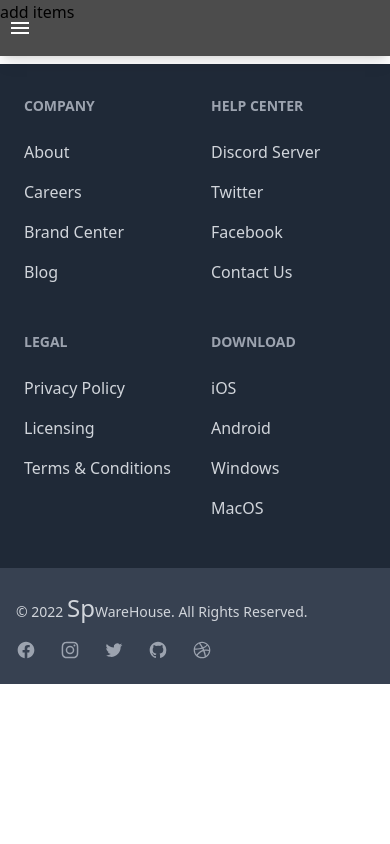
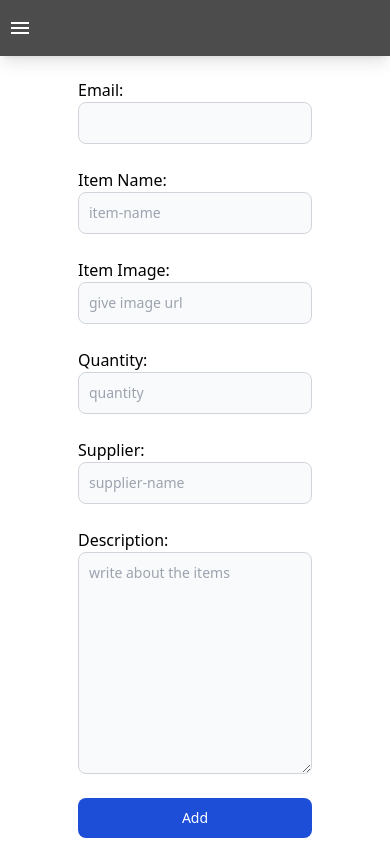
Before and after one commit to SouravArefin/SP-WareHouse-Client, a React (Create React App) app: page /addItems in a window 390 px wide. Shown: the top 844 px of the page. Built offline with nearby package versions, Linux system fonts and the light colour scheme; no server answers.

Commit message:
add-item-done

```diff
--- a/src/Components/AddItems/AddItems.js
+++ b/src/Components/AddItems/AddItems.js
@@ -1,9 +1,74 @@
 import React from 'react';
+import { useAuthState } from 'react-firebase-hooks/auth';
+import { toast, ToastContainer } from 'react-toastify';
+import { auth } from '../../firebase.init';
 
 const AddItems = () => {
+
+    const [user] = useAuthState(auth)
+    const handleSubmit = e => {
+        e.preventDefault();
+
+        const email = user?.email
+        const name = e.target.itemName.value
+        const img = e.target.itemImage.value
+        const quantity = e.target.quantity.value
+        const supplier = e.target.supplier.value
+        const description = e.target.description.value
+        const item = {  email,name,supplier,quantity,img,description, }
+        console.log(item)
+
+
+        fetch('http://localhost:4000/item', {
+            method: 'POST',
+            headers: {
+                'content-type': 'application/json'
+            },
+            body: JSON.stringify(item)
+         })
+            .then(res => res.json())
+           .then(data => {
+               console.log('success', data)
+               toast('item added successfully')
+        })
+
+        e.target.reset()
+    };
     return (
-        <div>
-            add items
+        <div style={{margin: '20%' }}>
+            <form onSubmit={handleSubmit}>
+
+                <div className="mb-6">
+    <label>Email:</label>
+                    <input value={user?.email}type="email" id="text" name='email' className="bg-gray-50 border border-gray-300 text-gray-900 text-sm rounded-lg focus:ring-blue-500 focus:border-blue-500 block w-full p-2.5 dark:bg-gray-700 dark:border-gray-600 dark:placeholder-gray-400 dark:text-white dark:focus:ring-blue-500 dark:focus:border-blue-500" />
+                </div>
+
+   <div className="mb-6">
+    <label>Item Name:</label>
+                    <input type="text" id="text" name='itemName' placeholder="item-name" className="bg-gray-50 border border-gray-300 text-gray-900 text-sm rounded-lg focus:ring-blue-500 focus:border-blue-500 block w-full p-2.5 dark:bg-gray-700 dark:border-gray-600 dark:placeholder-gray-400 dark:text-white dark:focus:ring-blue-500 dark:focus:border-blue-500" required />
+                </div>
+   <div className="mb-6">
+    <label>Item Image:</label>
+                    <input type="text" id="text" name='itemImage' placeholder="give image url" className="bg-gray-50 border border-gray-300 text-gray-900 text-sm rounded-lg focus:ring-blue-500 focus:border-blue-500 block w-full p-2.5 dark:bg-gray-700 dark:border-gray-600 dark:placeholder-gray-400 dark:text-white dark:focus:ring-blue-500 dark:focus:border-blue-500" required />
+                </div>
+   <div className="mb-6">
+    <label>Quantity:</label>
+                    <input type="number" id="text" name='quantity' placeholder="quantity" className="bg-gray-50 border border-gray-300 text-gray-900 text-sm rounded-lg focus:ring-blue-500 focus:border-blue-500 block w-full p-2.5 dark:bg-gray-700 dark:border-gray-600 dark:placeholder-gray-400 dark:text-white dark:focus:ring-blue-500 dark:focus:border-blue-500" required />
+                </div>
+   <div className="mb-6">
+    <label>Supplier:</label>
+                    <input type="text" id="text" name='supplier' placeholder="supplier-name" className="bg-gray-50 border border-gray-300 text-gray-900 text-sm rounded-lg focus:ring-blue-500 focus:border-blue-500 block w-full p-2.5 dark:bg-gray-700 dark:border-gray-600 dark:placeholder-gray-400 dark:text-white dark:focus:ring-blue-500 dark:focus:border-blue-500" required />
+                </div>
+   <div className="mb-6">
+    <label>Description:</label>
+                    <textarea rows="10" cols="80"type="text" id="text" name='description' placeholder="write about the items" className="bg-gray-50 border border-gray-300 text-gray-900 text-sm rounded-lg focus:ring-blue-500 focus:border-blue-500 block w-full p-2.5 dark:bg-gray-700 dark:border-gray-600 dark:placeholder-gray-400 dark:text-white dark:focus:ring-blue-500 dark:focus:border-blue-500" required />
+                </div>
+
+
+
+  <input type="submit" className="text-white bg-blue-700 hover:bg-blue-800 focus:ring-4 focus:outline-none focus:ring-blue-300 font-medium rounded-lg text-sm w-full sm:w-auto px-5 py-2.5 text-center dark:bg-blue-600 dark:hover:bg-blue-700 dark:focus:ring-blue-800"value='Add'/>
+            </form>
+            <ToastContainer/>
         </div>
     );
 };
--- a/src/Components/ManageItems/HomeItem.js
+++ b/src/Components/ManageItems/HomeItem.js
@@ -1,12 +1,13 @@
 import React from 'react';
 import useItems from '../../Hooks/useItems';
 import ManageItem from './ManageItem';
-
+import { Link, useParams } from 'react-router-dom';
 const HomeItem = () => {
     const { items } = useItems()
     console.log(items,'items')
     return (
-          <div>
+        <div>
+            <button style={{ marginTop: '15%'}} className='bg-[#690707] ml-2 hover:bg-[#141414]  px-4 py-2 mb-2  text-white'><Link to='/addItems'>Add New Items</Link></button>
              <div className='mt-28'>
             <h1 className='serv-head text-3xl text-gray-500 font-medium text-center py-4'>Choose your valuable items..</h1>
             <h1 className='text-3xl text-green-700 font-medium text-center py-4'>Available in Stock</h1>
--- a/src/Components/ManageItems/ManageItem.js
+++ b/src/Components/ManageItems/ManageItem.js
@@ -37,8 +37,10 @@ const ManageItem = (props) => {
     }
 
     return (
+        <div>
+
+
  <div className='custom-shadow py-10 rounded-md'>
-
 <div style={{ border: "none" }} className="max-w-sm  rounded-lg border text-center">
     <img className="rounded-t-lg w-2/3 mx-auto" src={img} alt="" />
     <div className="p-5">
@@ -55,6 +57,8 @@ const ManageItem = (props) => {
 </div>
 <ToastContainer />
 </div>
+        </div>
+
     );
 };
 
--- a/src/Components/MyAccount/MyAccount.js
+++ b/src/Components/MyAccount/MyAccount.js
@@ -8,6 +8,9 @@ const MyAccount = () => {
     const userImg = user?.photoURL ? user?.photoURL : avater;
     return (
         <div style={{margin:'20%'}}>
+
+            <h1>Hey {user?.displayName}, Here is your items</h1>
+         <div >
             {/* <div className=' flex w-48 items-center absolute top-0 right-0 md:static'>
                 <p className=' font-black '>Name: {user? user.displayName : "Login-first"}</p>
            <img className="w-10 h-10 rounded-full  ml-3"src={userImg} alt='' />
@@ -33,7 +36,11 @@ const MyAccount = () => {
 
 
 </div>
+            </div>
+
+
         </div>
+
     );
 };
 
--- a/src/Components/NavBar/NavBar.js
+++ b/src/Components/NavBar/NavBar.js
@@ -50,7 +50,7 @@ const Navbar = () => {
 
                                 <li style={{ cursor: 'pointer' }} className='p-2 md:ml-5 text-white font-medium'><Link to="/manageItem">Manage Items</Link></li>
                                 <li style={{ cursor: 'pointer' }} className='p-2 md:ml-2 text-white font-medium'><Link to="/addItems">Add Items</Link></li>
-                                <li style={{ cursor: 'pointer' }} className='p-2 md:ml-2 text-green-400 font-medium'><Link to="/account">My Account</Link></li>
+                                <li style={{ cursor: 'pointer' }} className='p-2 md:ml-2 text-green-400 font-medium'><Link to="/account">My Items</Link></li>
                                 <li style={{ cursor: 'pointer' }} className='p-2 md:ml-10  text-red-500 font-medium' onClick={logout}>Sign Out <FontAwesomeIcon icon={faSignOut} /></li>
                              </>
 
--- a/src/Components/UpdateItems/Update.js
+++ b/src/Components/UpdateItems/Update.js
@@ -1,5 +1,5 @@
 import React from 'react';
-import { useParams } from 'react-router-dom';
+import { Link, useParams } from 'react-router-dom';
 import useItemDetail from '../../Hooks/useItemDetail'
 import { ToastContainer, toast } from 'react-toastify';
 const Update = () => {
@@ -11,11 +11,11 @@ const Update = () => {
 
     const handleSubmit = e => {
         e.preventDefault();
-        const name = e.target.name.value;
-        console.log(name,'name');
-        const img = e.target.img.value;
+        // const name = e.target.name.value;
+        // console.log(name,'name');
+        // const img = e.target.img.value;
         const quantity = e.target.quantity.value;
-        const updateItem = { name, img,quantity }
+        const updateItem = { quantity }
 
         fetch(`http://localhost:4000/items/${id}`, {
             method: 'PUT',
@@ -27,17 +27,18 @@ const Update = () => {
             .then(res => res.json())
            .then(data => {
                console.log('success', data)
-               toast('item update successfully')
+               toast('item restock successfully')
         })
 
         e.target.reset()
 }
     const handleDeliver = id => {
 
-        console.log(id)
-        const updateQuantity = item?.quantity - 1
-        console.log(updateQuantity);
-        fetch(`http://localhost:4000/deliver/${id}`, {
+        const quantityUpdate = item?.quantity
+        console.log(quantityUpdate);
+        const updateQuantity = {quantityUpdate}
+        console.log(quantityUpdate);
+        fetch(`http://localhost:4000/items/deliver/${id}`, {
             method: 'PUT',
             headers: {
                 'content-type': 'application/json'
@@ -52,7 +53,8 @@ const Update = () => {
 }
     return (
         <div>
-            <div style={{ margin: '20%' }}>
+            <button style={{marginTop:'15%',marginLeft:'10%'}}className='bg-[#03aaf7] hover:bg-[#141414]  px-4 py-2 mb-2 rounded-full text-white'><Link to='/manageItem'>ManageItem</Link>   </button>
+            <div style={{ margin: '10%' }}>
                 <div style={{ paddingLeft: '30%', paddingTop: '10%', paddingBottom: '10%' }} className='custom-shadow  rounded-md'>
 
                     <div style={{ border: "none" }} className="max-w-sm  rounded-lg border text-center">
@@ -66,7 +68,14 @@ const Update = () => {
                             <p><span className='font-bold'>Time:</span> : {item?.Duration}</p>
 
                         </div>
-                        <button onClick={()=>handleDeliver(id)}className='bg-[#f75c03] hover:bg-[#141414]  px-4 py-2 mb-2 rounded-full text-white'>Delivered</button>
+                        <button onClick={() => handleDeliver(id)} className='bg-[#f75c03] hover:bg-[#141414]  px-4 py-2 mb-2 rounded-full text-white'>Delivered</button>
+                        <form onSubmit={handleSubmit}>
+                <div class="mb-6">
+
+    <input type="number" id="text" name='quantity' className="bg-gray-50 border border-gray-300 text-gray-900 text-sm rounded-lg focus:ring-blue-500 focus:border-blue-500 block w-full p-2.5 dark:bg-gray-700 dark:border-gray-600 dark:placeholder-gray-400 dark:text-white dark:focus:ring-blue-500 dark:focus:border-blue-500" />
+  </div>
+  <input type="submit" className="text-white bg-blue-700 hover:bg-blue-800 focus:ring-4 focus:outline-none focus:ring-blue-300 font-medium rounded-lg text-sm w-full sm:w-auto px-5 py-2.5 text-center dark:bg-blue-600 dark:hover:bg-blue-700 dark:focus:ring-blue-800"value='Restock'/>
+                </form>
                     </div>
 
                 </div>
@@ -75,17 +84,8 @@ const Update = () => {
 
 
             <div style={{ margin: '20%' }}>
-                <h1 className='text-center text-6xl sp-style mb-10'>Update Form</h1>
-                <form onSubmit={handleSubmit}>
-                    <input className='input-field' type="text" name='name' placeholder="Name" /> <br />
-                    <input className='input-field' type="text" name='quantity' placeholder="quantity" /> <br />
-                    <input className='input-field' type="text" name='img' placeholder="img" /> <br />
-
-                    <input className='cursor-pointer input-field ' type="submit" value='Update' /> <br />
 
 
-
-                </form>
             </div>
             <ToastContainer />
         </div>
```
Lines whose indentation alone changed are shown as unchanged.
